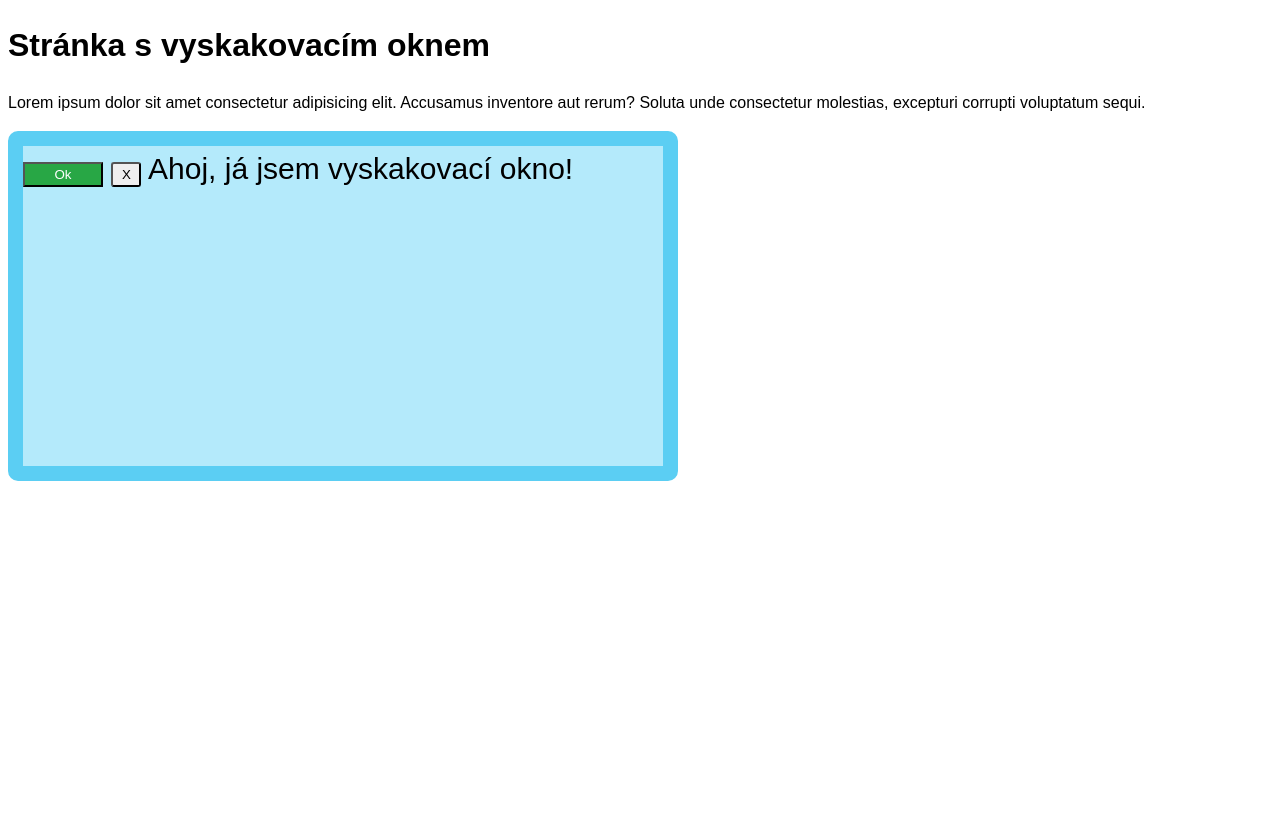
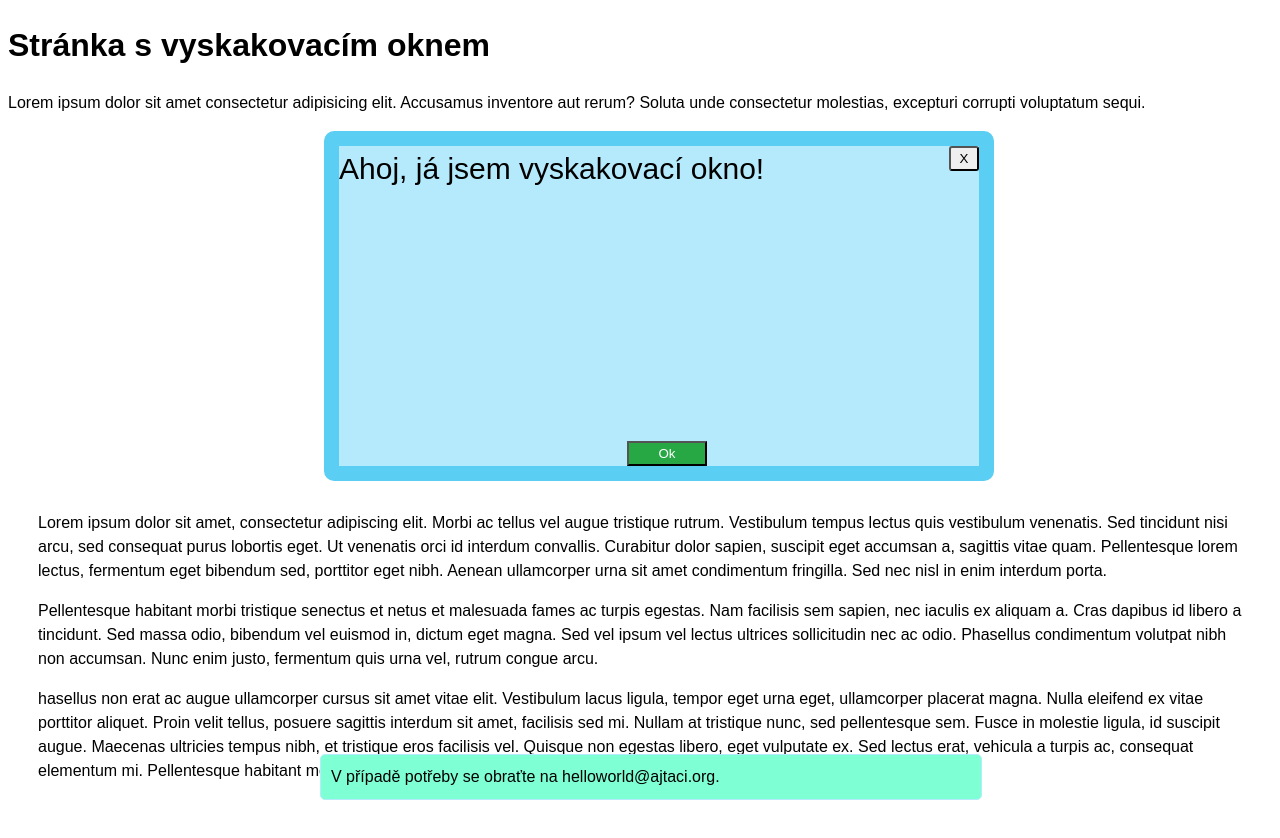
Before and after one commit to suffle-girl/cviceni-vyskakovaci-okno, a plain HTML site: page index.html in a window 1280 px wide. Before the commit the page ends 800 px from the top, so only its background shows below. Drawn offline with Linux system fonts and the light colour scheme.

Commit message:
Add pop-up style and help bottom note.

```diff
--- a/index.html
+++ b/index.html
@@ -43,5 +43,40 @@
       <button class="exit">X</button>
       Ahoj, já jsem vyskakovací okno!
     </div>
+
+    <div class="main-text">
+      <p>
+        Lorem ipsum dolor sit amet, consectetur adipiscing elit. Morbi ac tellus
+        vel augue tristique rutrum. Vestibulum tempus lectus quis vestibulum
+        venenatis. Sed tincidunt nisi arcu, sed consequat purus lobortis eget. Ut
+        venenatis orci id interdum convallis. Curabitur dolor sapien, suscipit
+        eget accumsan a, sagittis vitae quam. Pellentesque lorem lectus, fermentum
+        eget bibendum sed, porttitor eget nibh. Aenean ullamcorper urna sit amet
+        condimentum fringilla. Sed nec nisl in enim interdum porta.
+      </p>
+      <p>
+        Pellentesque habitant morbi tristique senectus et netus et malesuada fames
+        ac turpis egestas. Nam facilisis sem sapien, nec iaculis ex aliquam a.
+        Cras dapibus id libero a tincidunt. Sed massa odio, bibendum vel euismod
+        in, dictum eget magna. Sed vel ipsum vel lectus ultrices sollicitudin nec
+        ac odio. Phasellus condimentum volutpat nibh non accumsan. Nunc enim
+        justo, fermentum quis urna vel, rutrum congue arcu.
+      </p>
+      <p>
+        hasellus non erat ac augue ullamcorper cursus sit amet vitae elit.
+        Vestibulum lacus ligula, tempor eget urna eget, ullamcorper placerat
+        magna. Nulla eleifend ex vitae porttitor aliquet. Proin velit tellus,
+        posuere sagittis interdum sit amet, facilisis sed mi. Nullam at tristique
+        nunc, sed pellentesque sem. Fusce in molestie ligula, id suscipit augue.
+        Maecenas ultricies tempus nibh, et tristique eros facilisis vel. Quisque
+        non egestas libero, eget vulputate ex. Sed lectus erat, vehicula a turpis
+        ac, consequat elementum mi. Pellentesque habitant morbi tristique senectus
+        et netus et malesuada fames ac turpis egestas.
+      </p>
+    </div>
+
+    <div class="box-napoveda">
+      V případě potřeby se obraťte na helloworld@ajtaci.org.
+    </div>
   </body>
 </html>
--- a/style.css
+++ b/style.css
@@ -28,3 +28,35 @@ button {
 }
 
 /* sem přijdou tvoje styly */
+
+.modal {
+  position: relative;
+  left: 25%;
+}
+
+.exit {
+  position: absolute;
+  top: 0;
+  right: 0;
+}
+
+.ok {
+  position: absolute;
+  bottom: 0;
+  left: 45%;
+}
+
+.box-napoveda {
+  width: 50vw;
+  border: 1px solid #b4eafb;
+  padding: 10px;
+  background-color: aquamarine;
+  border-radius: 5px;
+  position: sticky;
+  bottom: 0;
+  left: 25%;
+}
+
+.main-text {
+  margin: 30px;
+}
```
